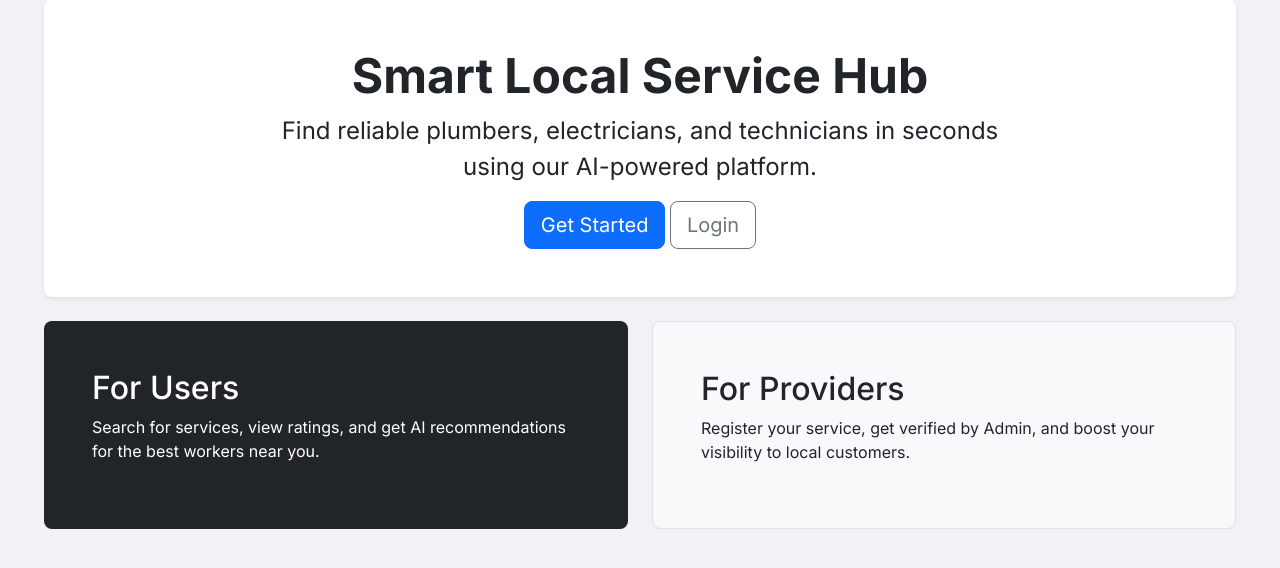
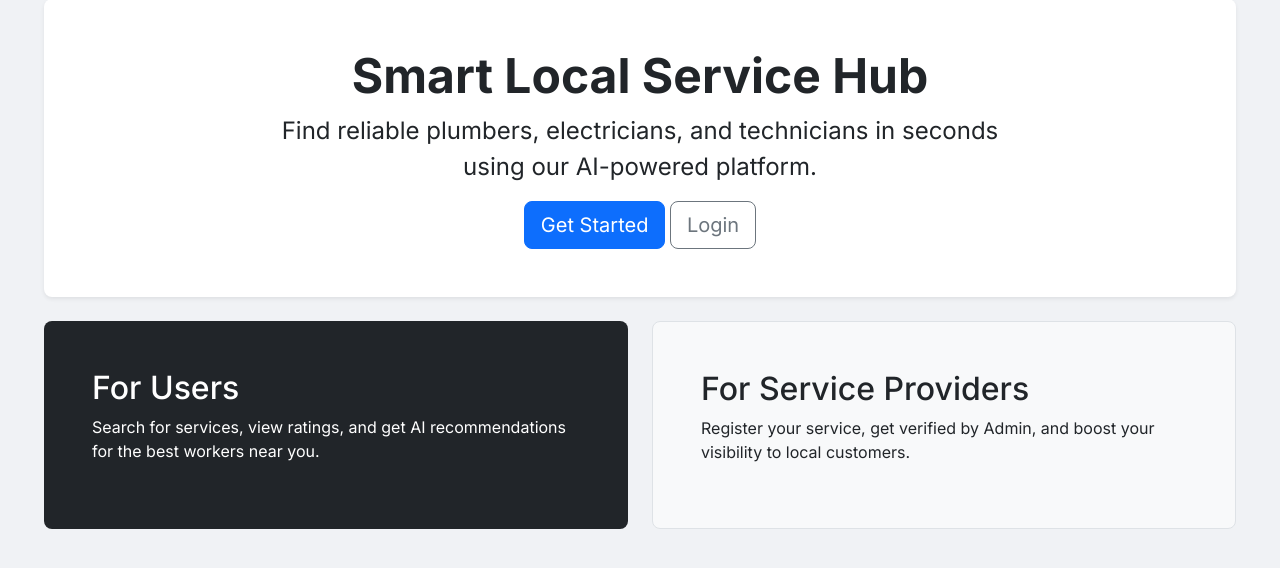
Before and after one commit to tonytjohn379/smart_hub, a Flask app: page / in a window 1280 px wide. Shown: the part 113-681 px from the top of the page. Run offline with Flask 3, Linux system fonts and the light colour scheme.

Commit message:
index updated

```diff
--- a/templates/index.html
+++ b/templates/index.html
@@ -19,7 +19,7 @@
     </div>
     <div class="col-md-6">
         <div class="h-100 p-5 bg-light border rounded-3">
-            <h2>For Providers</h2>
+            <h2>For Service Providers</h2>
             <p>Register your service, get verified by Admin, and boost your visibility to local customers.</p>
         </div>
     </div>
```
